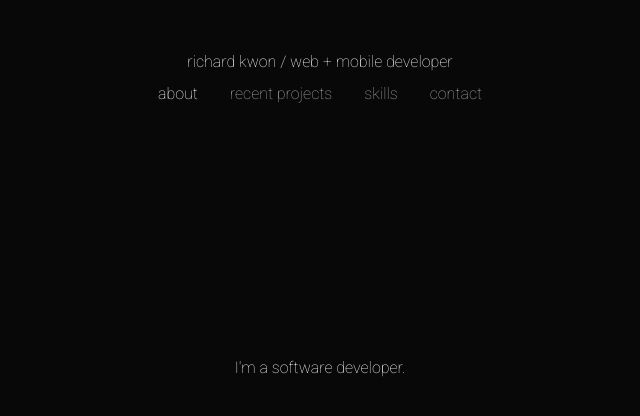
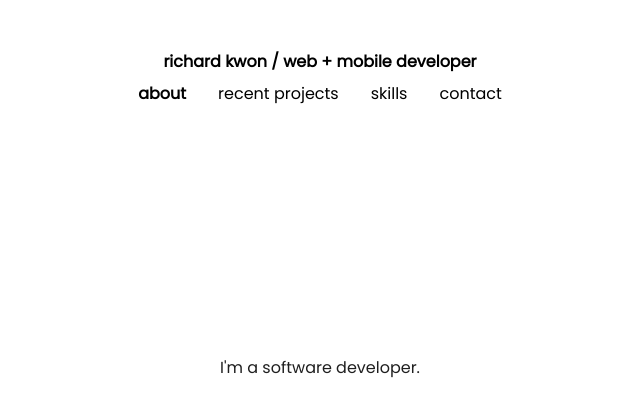
Before and after one commit to richkidsandapplepie/portfolio_website, a React (Create React App) app: page /home in a window 1280 px wide. Shown: the top 416 px of the page, without its empty margins (320-960 px from the left). Built offline with nearby package versions, Linux system fonts and the light colour scheme.

Commit message:
color changes

```diff
--- a/src/App.js
+++ b/src/App.js
@@ -19,16 +19,20 @@ function App() {
           <div className="title">richard kwon / web + mobile developer</div>
           <div className="link-container">
             <NavLink className="nav-link" to="/home" activeStyle={{
-              color: "white"
+              fontWeight: "bold",
+              color: "black"
             }}>about</NavLink>
             <NavLink className="nav-link" to="./recent_projects" activeStyle={{
-              color: "white"
+              fontWeight: "bold",
+              color: "black"
             }}>recent projects</NavLink>
             <NavLink className="nav-link" to="./skills" activeStyle={{
-              color: "white"
+              fontWeight: "bold",
+              color: "black"
             }}>skills</NavLink>
             <NavLink className="nav-link" to="./contact" activeStyle={{
-              color: "white"
+              fontWeight: "bold",
+              color: "black"
             }}>contact</NavLink>
           </div>
           <div className="row main-row">
--- a/src/components/recent_projects.js
+++ b/src/components/recent_projects.js
@@ -8,16 +8,19 @@ import { Fade, Stagger } from 'react-animation-components';
 
 const PROJECTS = [
   {
+    id: 0,
     title: "moviebuff",
     overview: "movie website",
-    image: "./images_1.jpg"
+    image: "./images/tallyup_logo.png"
   },
   {
+    id: 1,
     title: "tallyup",
     overview: "game night managing app",
     image: "./images/tallyup_logo.png"
   },
   {
+    id: 2,
     title: "whatsyourfitness",
     overview: "fitness calculator",
     image: "./images/wyf_logo.jpg"
@@ -34,11 +37,12 @@ class RecentProjects extends Component {
   }
 
   renderSelectedProject(project) {
+    const selectedProject = this.state.selectedProject;
     if (project) {
       return (
         <>
-          <div className="col-md-3">
-            <img className="projectImg" src={project.image}></img>
+          <div key={project.id} className="col-md-3">
+            <img className="projectImg project-card" src={project.image}></img>
           </div>
           <div className="col-md-3">
             {project.title}
@@ -53,6 +57,30 @@ class RecentProjects extends Component {
     }
   }
 
+  renderProjects() {
+    const projects = this.state.projects;
+    const projectList = projects.map(project => {
+      return (
+        <>
+          <Fade in>
+            <div className="row">
+              <div key={project.id} className="col-md-3">
+                <img className="projectImg project-card" src={project.image}></img>
+              </div>
+              <div className="col-md-3">
+                {project.title}
+                <p>Stack: </p>
+                <p>{project.overview}</p>
+                <div className="link-button">go to website</div>
+              </div>
+            </div>
+          </Fade>
+        </>
+      );
+    });
+    return projectList;
+  }
+
   selectProject = (title) => {
     const project = this.state.projects.filter(item => item.title === title)[0];
     this.setState({ selectedProject: project });
@@ -62,10 +90,8 @@ class RecentProjects extends Component {
   render() {
     return (
       <>
-        <Fade in>
         <div className="container list-container">
-            <div className="row">
-              <div className="col-md-4 list">
+          {/* <div className="col-md-4 list">
               <Stagger in>
                 {PROJECTS.map(project =>
                   <Fade in>
@@ -74,15 +100,32 @@ class RecentProjects extends Component {
                 )
                 }
               </Stagger>
+            </div> */}
+          {/* {this.renderSelectedProject(this.state.selectedProject)} */}
+          <Stagger in>
+            {PROJECTS.map(project => {
+              return (
+                <Fade in>
+                  <div className="row">
+                    <div className="col-md-3"></div>
+                    <div key={project.id} className="col-md-3">
+                      <img className="projectImg project-card" src={project.image}></img>
                     </div>
-              {this.renderSelectedProject(this.state.selectedProject)}
+                    <div className="col-md-3">
+                      <a className="title">{project.title}</a>
+                      <hr></hr>
+                      <p>Stack: </p>
+                      <p>{project.overview}</p>
                     </div>
                   </div>
                 </Fade>
+              );
+            })}
+          </Stagger>
+        </div>
       </>
     );
   }
-
 }
 
 export default RecentProjects;
--- a/src/css/App.css
+++ b/src/css/App.css
@@ -1,9 +1,12 @@
 @import url('https://fonts.googleapis.com/css2?family=Noto+Sans:wght@700&display=swap');
 @import url('https://fonts.googleapis.com/css2?family=Roboto:wght@100&display=swap');
+@import url('https://fonts.googleapis.com/css2?family=Poppins&display=swap');
+
 .App {
-  color: white;
+  color: rgb(31, 31, 31);
   margin-top: 50px;
-  font-family: 'Roboto', sans-serif;
+  /* font-family: 'Roboto', sans-serif; */
+  font-family: 'Poppins', sans-serif;
 }
 
 .main-row {
@@ -15,12 +18,12 @@
 }
 
 .nav-link {
-  color: rgb(173, 173, 173);
+  color: black;
   /* font-family: 'Noto Sans', sans-serif; */
 }
 
 .nav-link:hover {
-  color: rgb(255, 255, 255);
+  color: rgb(95, 95, 95);
 }
 
 .nav-link {
--- a/src/css/index.css
+++ b/src/css/index.css
@@ -1,5 +1,5 @@
 * {
-  background-color: rgb(8, 8, 8);
+  background-color: rgb(255, 255, 255);
 }
 body {
   margin: 0;
--- a/src/css/recent.css
+++ b/src/css/recent.css
@@ -2,29 +2,21 @@
   margin-top: 50px;
 }
 
-.list-item {
-  color:white;
+.projectImg {
+  width: 100%;
+  height: auto;
 }
 
-.list-item:hover {
-  color:blanchedalmond;
-  cursor: crosshair;
+.row {
+  margin-bottom: 40px;
 }
 
-.projectImg {
-  width: 50%;
-  height: auto;
-  border: 1px solid white;
+.title {
+  color: black;
+  cursor: pointer;
+  font-weight: bold;
 }
 
-.link-button {
-  padding: 15px;
-  border: 1px solid white;
-  font-weight: bold;
-  border-radius: 0;
-  color: rgb(255, 255, 255);
+.title:hover {
+  color: rgb(110, 110, 110);
 }
-
-.link-button:hover {
-  cursor: pointer;
-}
--- a/src/css/skills.css
+++ b/src/css/skills.css
@@ -21,7 +21,7 @@ img {
   left: 50%;
   transform: translate(-50%, -50%);
   background-color: transparent;
-  color: white;
+  color: rgb(31, 31, 31);
   font-weight: bold;
 }
 
@@ -31,5 +31,5 @@ img {
 
 .skill-container:hover img {
   opacity: 0.1;
-  transition: opacity 1s linear;
+  transition: opacity 0.2s linear;
 }
```
Lines whose indentation alone changed are shown as unchanged.
